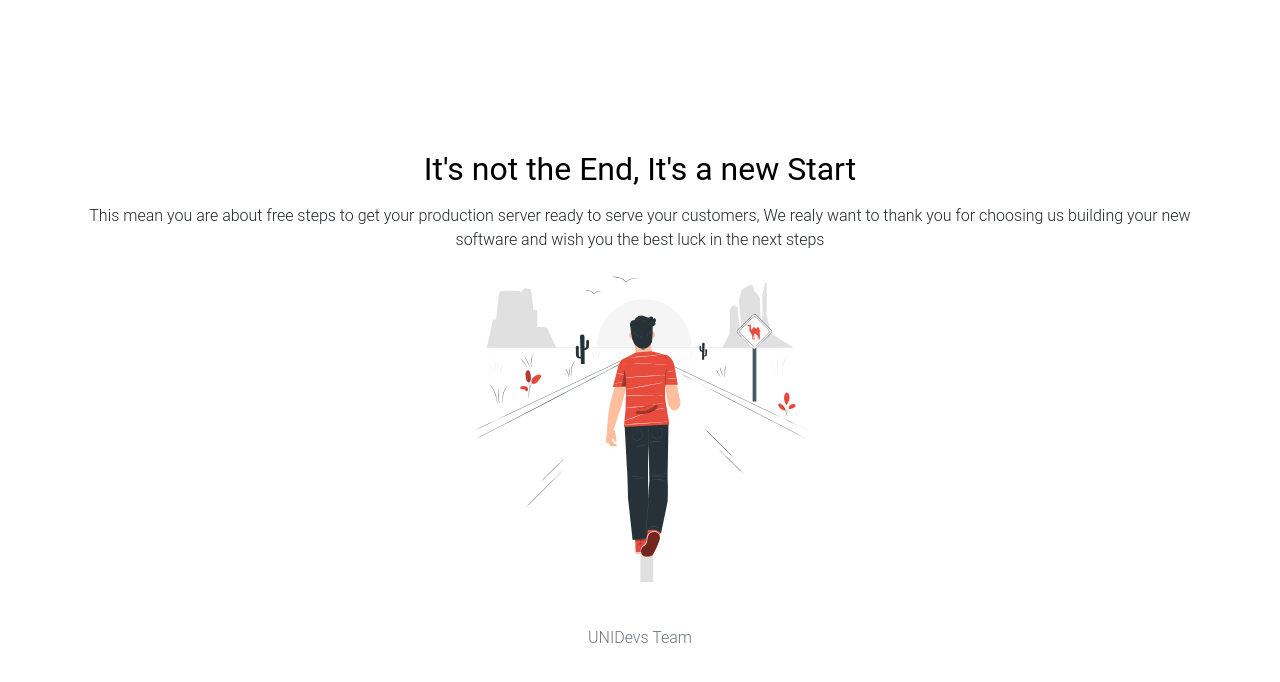
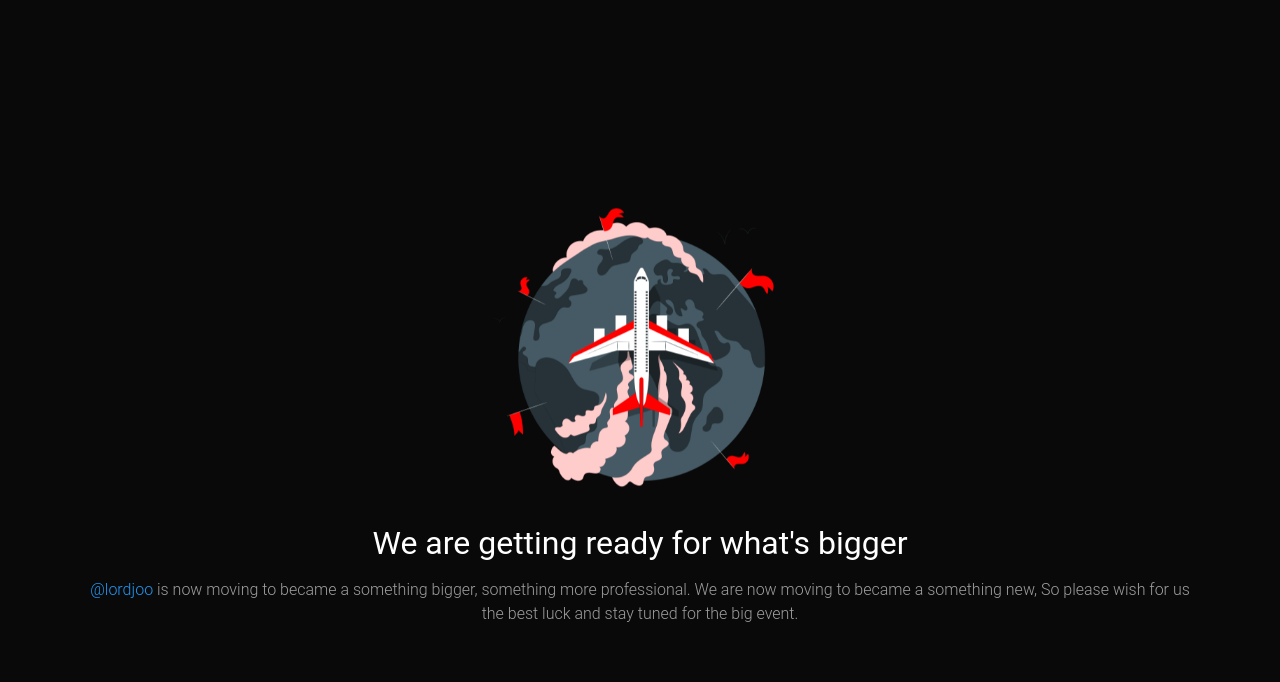
Before and after one commit to lordjoo/end-design, a plain HTML site: page index.html in a window 1280 px wide. Drawn offline with Linux system fonts and the light colour scheme; a web font is replaced by a local one.

Commit message:
we are moving

```diff
--- a/index.html
+++ b/index.html
@@ -5,23 +5,34 @@
   <meta charset="utf-8">
   <meta name="viewport" content="width=device-width, initial-scale=1, shrink-to-fit=no">
   <meta http-equiv="x-ua-compatible" content="ie=edge">
-  <title>Tahnk You</title>
+  <title>We are Moving</title>
   <!-- Bootstrap core CSS -->
   <link href="css/bootstrap.min.css" rel="stylesheet">
   <!-- Material Design Bootstrap -->
   <link href="css/mdb-pro.min.css" rel="stylesheet">
   <!-- Your custom styles (optional) -->
+  <style>
+    body
+    {
+      background-color: #090909;
+    }
 
+  </style>
 </head>
 
 <body>
 
   <div style="height: 100vh">
     <div class="container flex-center flex-column">
-      <h2 class="animated text-center fadeIn mb-3 black-text" style="font-weight: 400;">It's not the End, It's a new Start</h2>
-      <p class="animated fadeIn text-center">This mean you are about free steps to get your production server ready to serve your customers, We realy want to thank you for choosing us building your new software and wish you the best luck in the next steps  </p>
-      <h1 class="text-hide animated fadeIn mb-4" style="background-image: url('/img/img.svg'); width: 350px; height: 350px;background-repeat: no-repeat;background-size: cover;">MDBootstrap</h1>
-      <p class="animated fadeIn text-center text-muted">UNIDevs Team</p>
+      <h1 class="text-hide animated fadeIn mb-0" style="background-image: url('/img/fly.png'); width: 350px; height: 350px;background-repeat: no-repeat;background-size: cover;">MDBootstrap</h1>
+      <h2 class="animated text-center fadeIn mb-3 white-text" style="font-weight: 400;">
+        We are getting ready for what's bigger
+      </h2>
+      <p class="animated fadeIn text-center grey-text text-lighten-2">
+        <span class="blue-text">@lordjoo</span> is now moving to became a something bigger, something more professional. We are now moving to became a something new,
+        So please wish for us the best luck and stay tuned for the big event.
+      </p>
+      <p class="animated fadeIn text-center text-muted"></p>
     </div>
   </div>
 
```
Also changed, not shown: img/fly.png (added).
